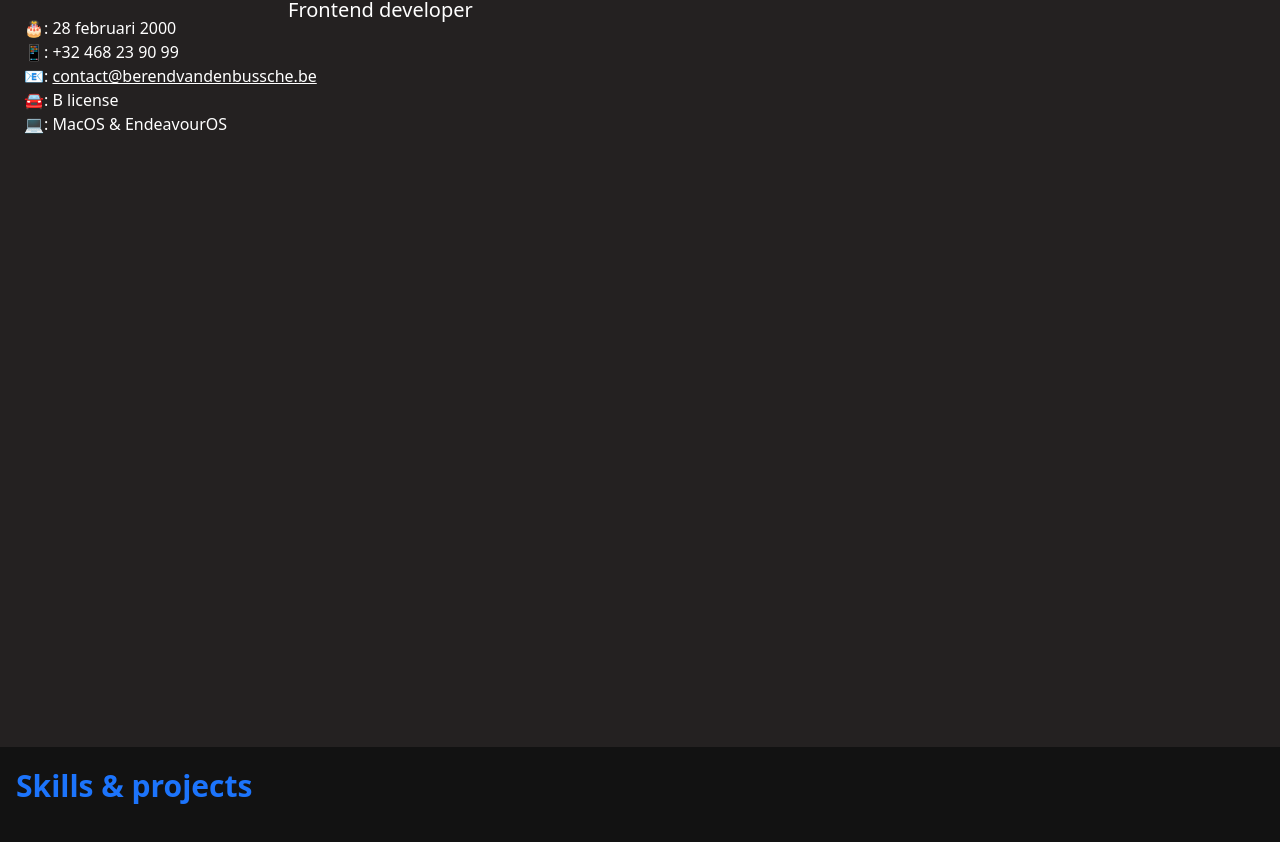
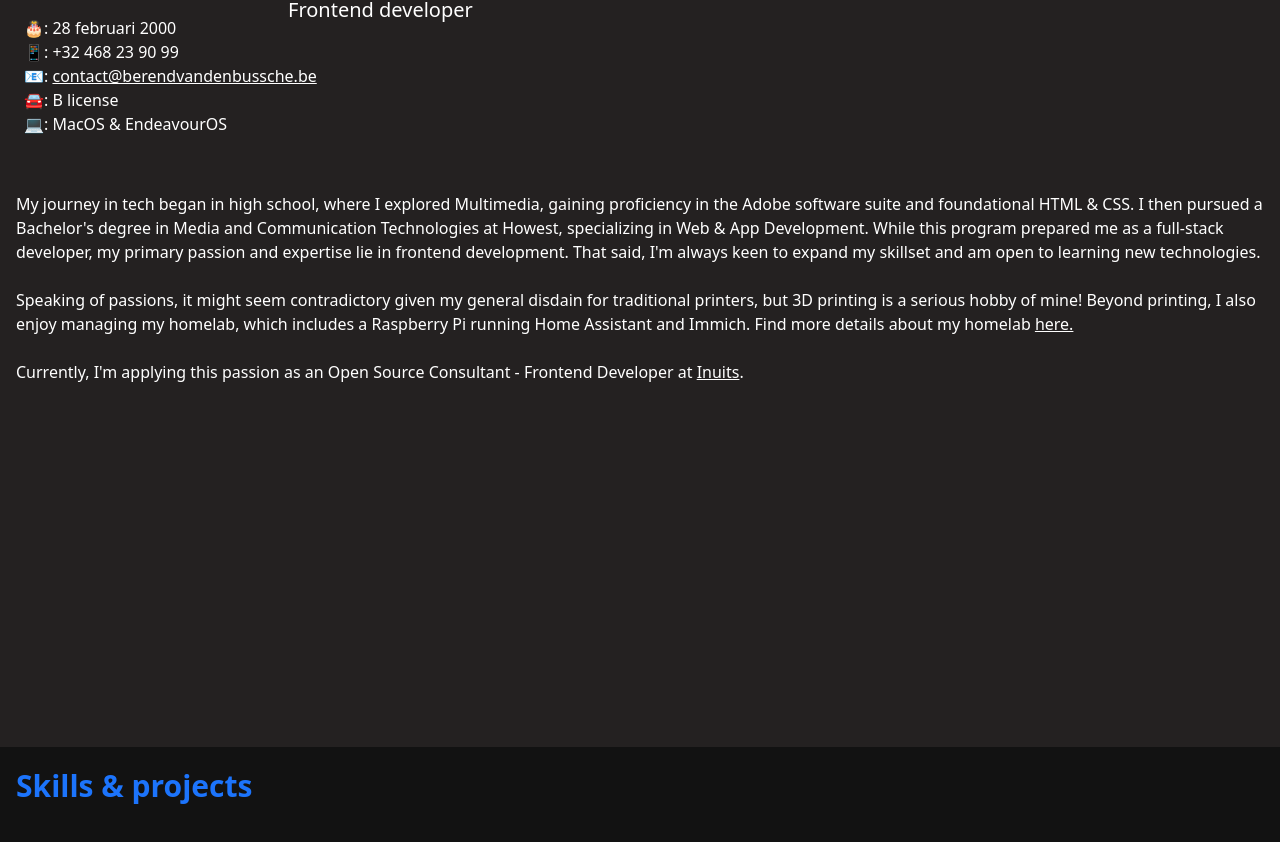
Before and after one commit to BerendVandenbussche/Portfolio3.0, a Vue app: page / in a window 1280 px wide. Shown: the part 853-1695 px from the top of the page. Built offline with nearby package versions, Linux system fonts and the light colour scheme.

Commit message:
Chore: Add about me text

```diff
--- a/src/components/sectionTemplates/AboutSectionTemplate.vue
+++ b/src/components/sectionTemplates/AboutSectionTemplate.vue
@@ -15,6 +15,25 @@
       <p>🚘: B license</p>
       <p>💻: MacOS & EndeavourOS</p>
     </div>
+    <div class="pt-12">
+      My journey in tech began in high school, where I explored Multimedia,
+      gaining proficiency in the Adobe software suite and foundational HTML &
+      CSS. I then pursued a Bachelor's degree in Media and Communication
+      Technologies at Howest, specializing in Web & App Development. While this
+      program prepared me as a full-stack developer, my primary passion and
+      expertise lie in frontend development. That said, I'm always keen to
+      expand my skillset and am open to learning new technologies.<br /><br />
+      Speaking of passions, it might seem contradictory given my general disdain
+      for traditional printers, but 3D printing is a serious hobby of mine!
+      Beyond printing, I also enjoy managing my homelab, which includes a
+      Raspberry Pi running Home Assistant and Immich. Find more details about my
+      homelab
+      <router-link class="underline" to="#Homelab">here.</router-link>
+      <br /><br />
+      Currently, I'm applying this passion as an Open Source Consultant -
+      Frontend Developer at
+      <a class="underline" href="https://inuits.eu" target="_blank">Inuits</a>.
+    </div>
   </div>
 </template>
 
```
